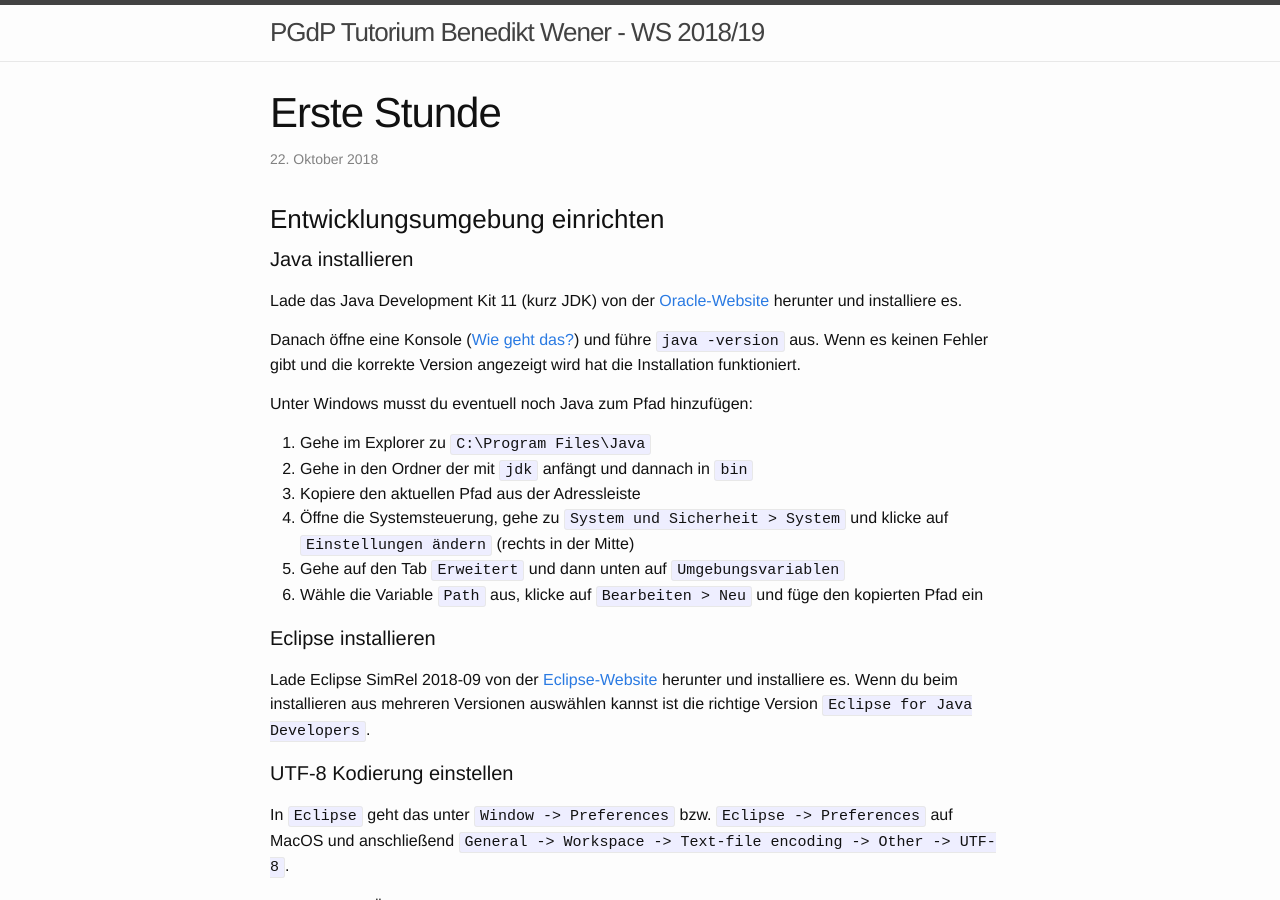
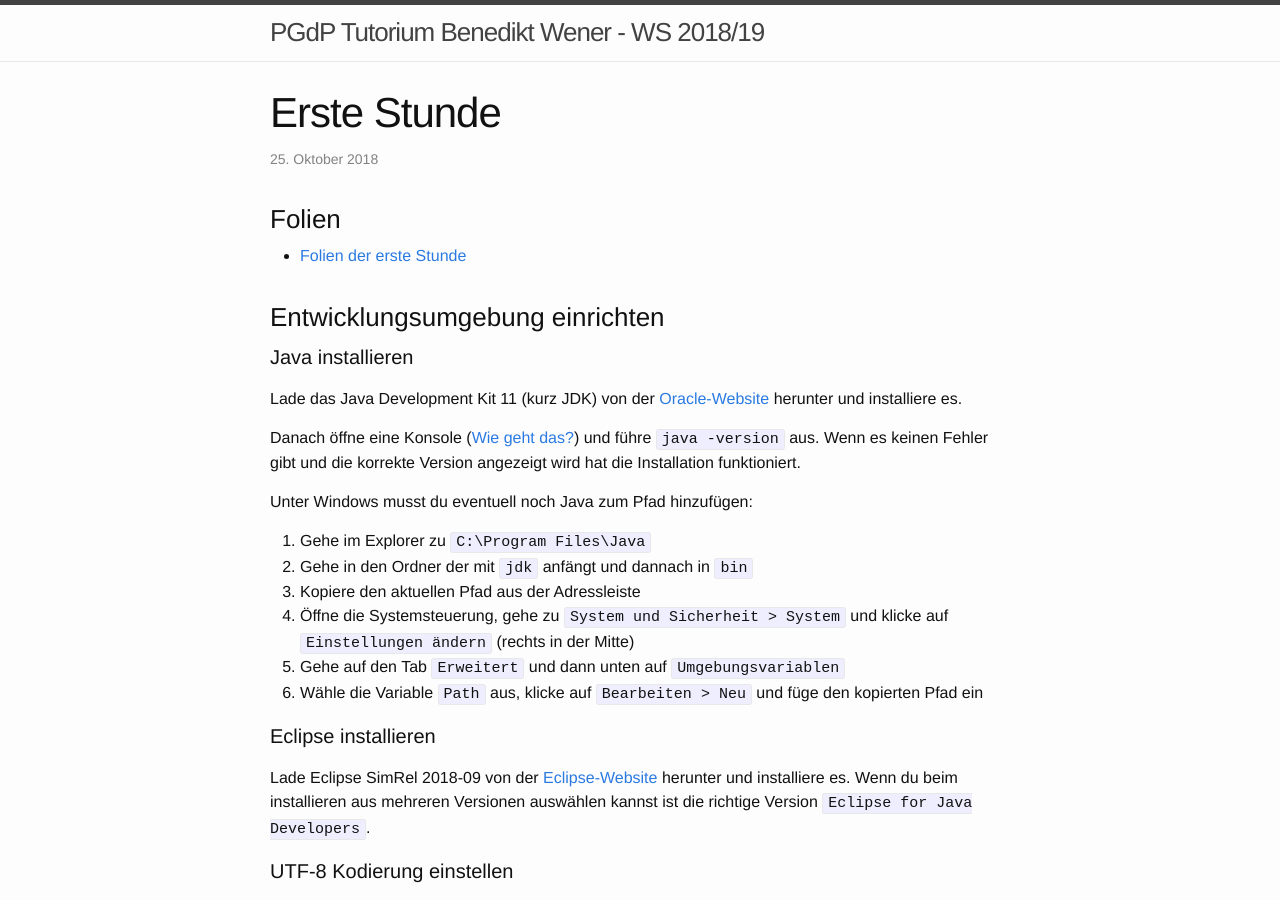
Before and after one commit to benediktwerner/pgdp18, a Jekyll site: the page built from _posts/2018-10-25-erste-stunde.md, in a window 1280 px wide and 900 px high. Built offline with Jekyll 4.4.1, drawn with Linux system fonts in a browser that asks for light colours; nearby versions of some CDN libraries.

Commit message:
Erste Stunde fertig

```diff
--- a/_posts/2018-10-22-erste-stunde.md
+++ b/_posts/2018-10-25-erste-stunde.md
@@ -1,12 +1,11 @@
 ---
 layout: post
 title:  Erste Stunde
-date:   2018-10-22 16:18:00 +0200
+date:   2018-10-25 17:30:00 +0200
 categories: pgdp stunde
 ---
-<!--
 ### Folien
- - [Folien der erste Stunde]({{ "/assets/slides/pgdp-tutorium-1.pdf" | relative_url }}) -->
+ - [Folien der erste Stunde]({{ "/assets/slides/pgdp-tutorium-1.pdf" | relative_url }})
 
 ### Entwicklungsumgebung einrichten
 #### Java installieren
```
Also changed, not shown: 1 other file.
